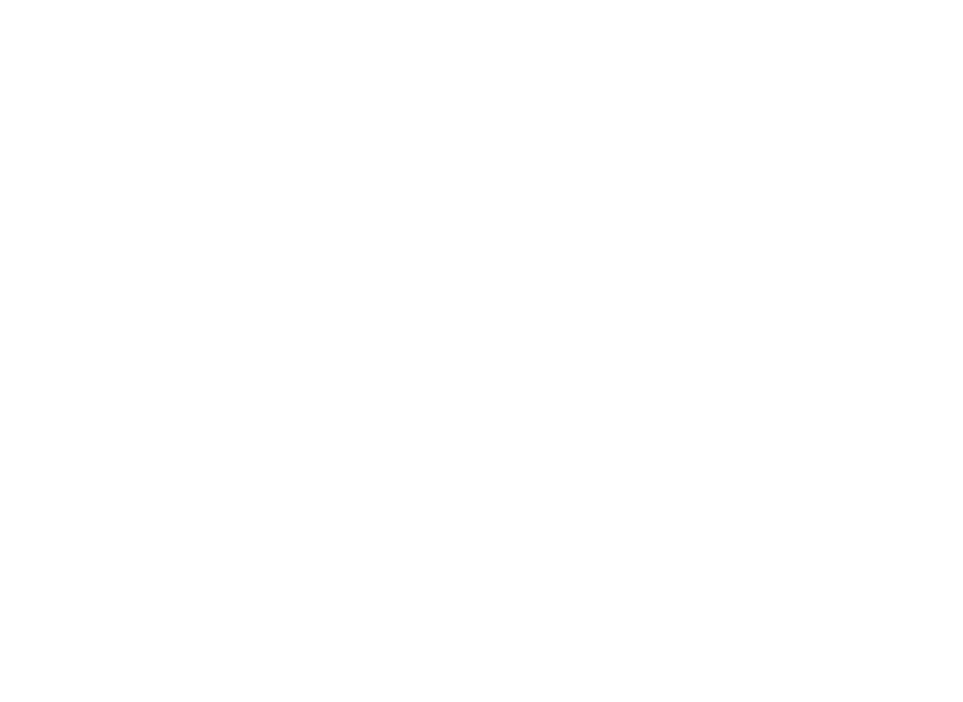
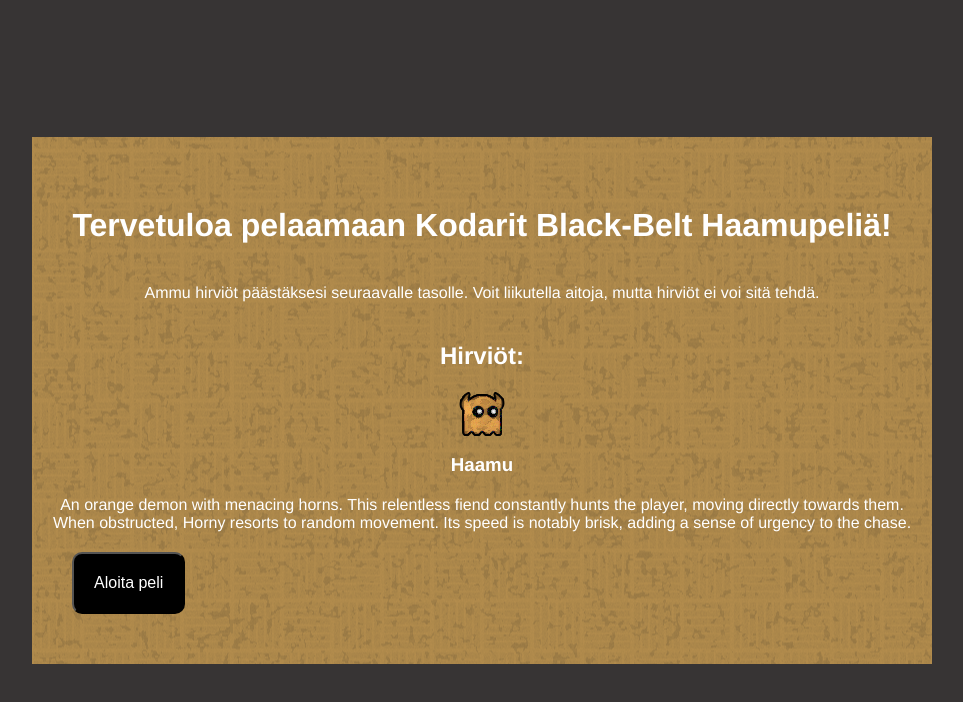
Before and after one commit to annalounamaria/Haamupeli_opetus_kevat2025, a plain HTML site: page public/index.html in a window 1280 px wide. Shown: the whole page, without its empty margins (158-1121 px from the left). Drawn offline with Linux system fonts and the light colour scheme.

Commit message:
Päivitys

```diff
--- a/public/index.html
+++ b/public/index.html
@@ -1,11 +1,35 @@
 <!DOCTYPE html>
-<html lang="en">
+<html>
 <head>
     <meta charset="UTF-8">
     <meta name="viewport" content="width=device-width, initial-scale=1.0">
-    <title>Document</title>
+    <link rel="stylesheet" href="style.css">
+    <script src="script.js" defer></script>
+    <title>Haamupeli</title>
 </head>
 <body>
+    <div id="intro-screen">
+        <h1>Tervetuloa pelaamaan Kodarit Black-Belt Haamupeliä!</h1>
+        <p>Ammu hirviöt päästäksesi seuraavalle tasolle. Voit liikutella aitoja, mutta hirviöt ei voi sitä tehdä.</p>
+        <h2>Hirviöt:</h2>
+        <div>
+            <img src="images/haamu.png">
+            <div>
+                <h3>Haamu</h3>
+                <p>An orange demon with menacing horns. This relentless fiend constantly hunts the player, moving directly towards them. When obstructed, Horny resorts to random movement. Its speed is notably brisk, adding a sense of urgency to the chase.</p>
+            </div>
+        </div>
+        <div>
+            <button id="new-game-btn">Aloita peli</button>
+        </div>
+    </div>
+
+    <div id="game-screen">
+        <div id="game-board">
+
+        </div>
+    </div>
+
 
 </body>
 </html>
--- a/public/script.js
+++ b/public/script.js
@@ -1,3 +1,25 @@
-//tähän skriptiä
-//
-//
+let BOARD_SIZE = 12;
+let board;
+
+document.getElementById("new-game-btn").addEventListener('click',startGame);
+
+function startGame(){
+    console.log("KLIKATTU");
+    document.getElementById("intro-screen").style.display='none';
+    document.getElementById("game-screen").style.display='block';
+    generateRandomBoard();
+}
+
+function generateRandomBoard(){
+    const newBoard = Array.from({length: BOARD_SIZE}, ()=> Array(BOARD_SIZE).fill(' '));
+    console.log(newBoard);
+
+    for(let y = 0; y < BOARD_SIZE; y++){
+        for(let x = 0; x < BOARD_SIZE; x++){
+            if(y == 0 || y == BOARD_SIZE-1 || x==0 || x== BOARD_SIZE -1){
+                newBoard[y][x]='W';
+            }
+        }
+    }
+
+}
--- /dev/null
+++ b/public/style.css
@@ -0,0 +1,70 @@
+body{
+    font-family: 'Franklin Gothic Medium', 'Arial Narrow', Arial, sans-serif;
+    display: flex;
+    justify-content: center;
+    align-items: center;
+    min-height: 100vh;
+    margin: 0;
+    padding: 0;
+    background-size: cover;
+    background-position: center;
+    background-color: #373434;
+}
+
+#intro-screen{
+    background-image: url('images/background.png');
+    /*background-repeat: repeat-y;*/
+    background-size: 900px auto;
+    background-position: center;
+    color: white;
+    padding: 20px;
+    text-align: center;
+    max-width: 900px;
+    margin: 0 auto;
+    display: flex;
+    flex-direction: column;
+    align-items: flex-start;
+    position: relative;
+    box-sizing: border-box;
+    padding-top: 50px;
+    padding-bottom: 50px;
+}
+
+h2, h1, p {
+    text-align: center; /* Keskittää tekstin vaakasuunnassa */
+    width: 100%;   /* Tekee elementeistä täysleveän */
+    position: relative;
+    margin: 20px 0; /* Lisää hieman marginaalia ylä- ja alapuolelle */
+}
+
+h3 {
+    margin: 10px 10px;
+}
+
+button {
+    background-color: black;
+    color: white;
+    margin-left: 20px; /* Sama sisennys kuin monsterin kuvilla */
+    align-self: flex-start; /* Asetetaan nappula vasempaan reunaan */
+    padding: 20px 20px;
+    font-size: 16px;
+    border-radius: 10px;
+    cursor: pointer;
+}
+#game-screen{
+    display: none;
+}
+
+#game-board {
+    display: grid;
+    gap: 0px;
+    background-image: url('images/background.png');
+    background-size: cover;
+    background-position: center;
+    width: 50vw;
+    height: 50vw;
+    margin: 10px auto;
+    border: 2px solid #333;
+    padding: 0px;
+    background-color: rgba(221, 221, 221, 0.8);
+}
```
Also changed, not shown: public/images/background.png (added), public/images/haamu.png (added), 1 other file.
